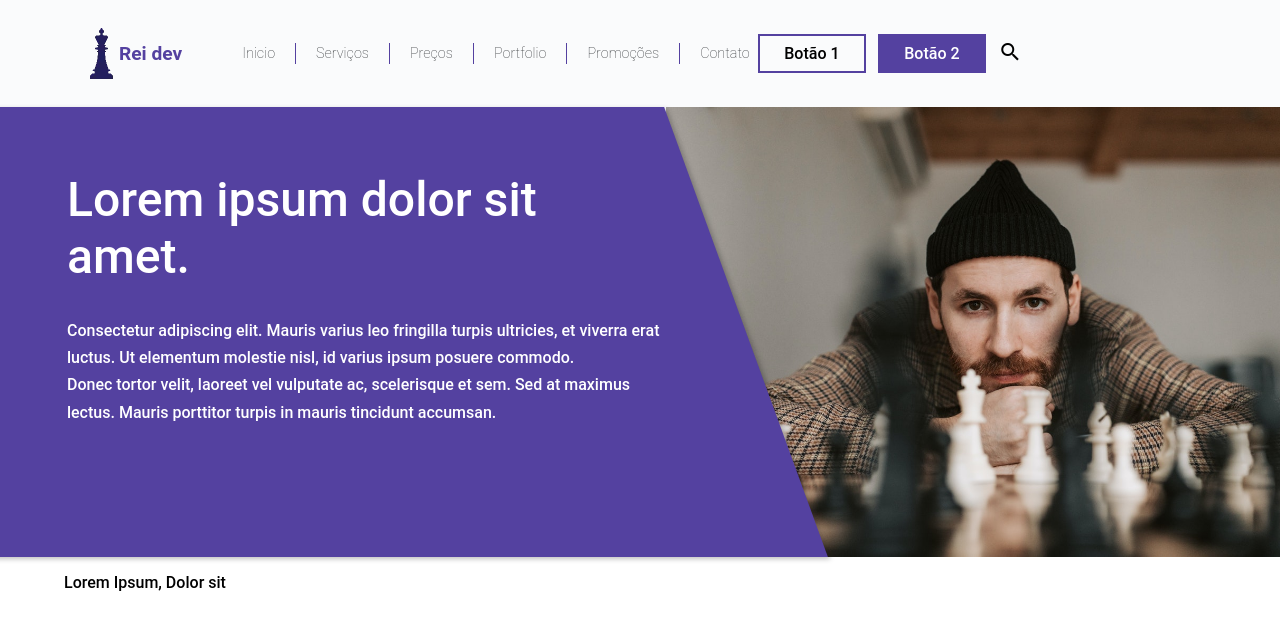
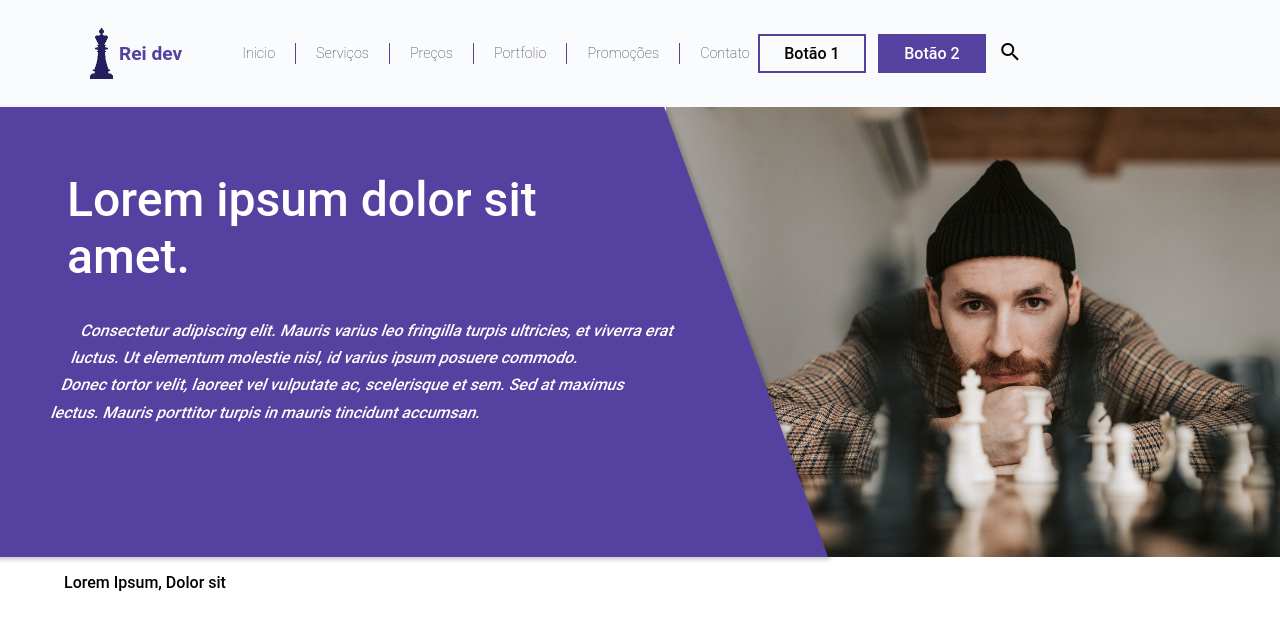
Before and after one commit to CristoferPortela/rei-dev, a React (Create React App) app: page / in a window 1280 px wide. Shown: the top 630 px of the page. Built offline with nearby package versions, Linux system fonts and the light colour scheme.

Commit message:
feat: slider with prop mapping the images

```diff
--- a/src/components/Slider/index.tsx
+++ b/src/components/Slider/index.tsx
@@ -1,29 +1,49 @@
 import React from 'react'
 import { Container, Header, Image } from './Slider.styled';
-// import img1 from '../../assets/img/img-tpl-1.jpg';
-import img2 from '../../assets/img/pexels-vlada-karpovich-6114985.jpg';
 
-export const Slider = () => {
+interface iImage {
+    title: string;
+    text?: string;
+    imageUrl?: string;
+    imageDescription?: string;
+    author?: string;
+}
+interface iSlider {
+    images: Array<iImage>;
+}
+
+export const Slider: React.FunctionComponent<iSlider> = (props) => {
     return (
         <Container>
             <section>
-                <div className={"flex flex-wrap-md"}>
+                {
+                    props.images.map((image) => (
+                        <div className={"flex flex-wrap-md"} key={image.title}>
                             <Header className={"flex-8-lg flex-12"}>
                                 <div>
-                            <h2>Lorem ipsum dolor sit amet.</h2>
-                            <p>Consectetur adipiscing elit. Mauris varius leo fringilla turpis ultricies, et viverra erat luctus. Ut elementum molestie nisl, id varius ipsum posuere commodo.</p>
-                            <p>Donec tortor velit, laoreet vel vulputate ac, scelerisque et sem. Sed at maximus lectus. Mauris porttitor turpis in mauris tincidunt accumsan. </p>
+                                    <h2>{image.title}</h2>
+                                    <div dangerouslySetInnerHTML={{ __html: image?.text ?? "" }} />
                                 </div>
                             </Header>
+                            {
+                                image.imageUrl ?
                                     <figure className={"flex-9-lg flex-12 w-100-md"}>
-                        <Image src={img2} alt="" />
+                                        <Image src={image.imageUrl} alt={image?.imageDescription ?? image.title} />
                                     </figure>
+                                    : null
+                            }
+                            {
+                                image.author ?
                                     <p className={"flex-12"} style={{ textAlign: 'right' }}>
                                         <small style={{ fontSize: 12 }}>
-                            Foto de Vlada Karpovich no Pexels
+                                            {image.author}
                                         </small>
                                     </p>
+                                    : null
+                            }
                         </div>
+                    ))
+                }
             </section>
         </Container>
     )
```
Lines whose indentation alone changed are shown as unchanged.
